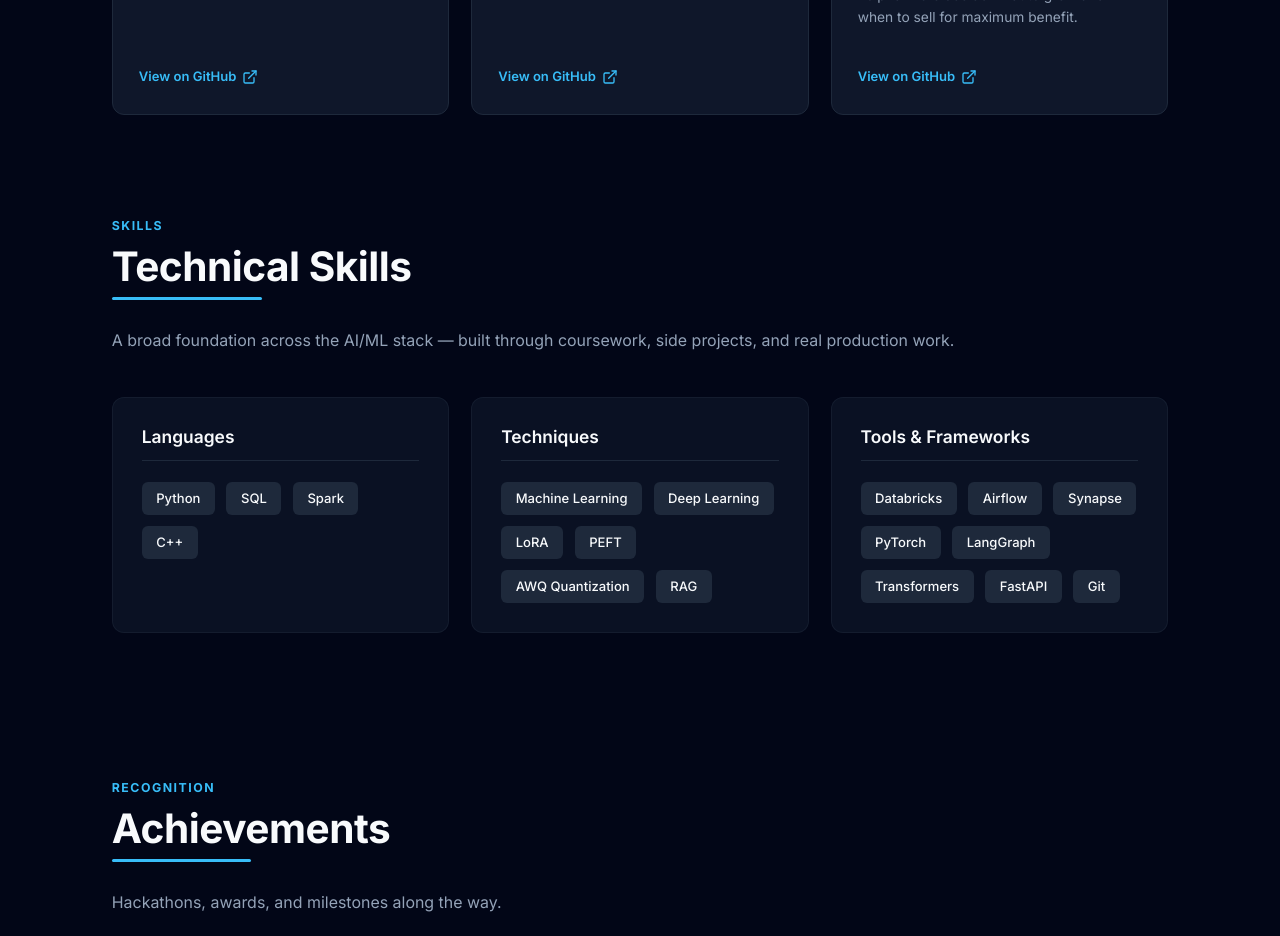
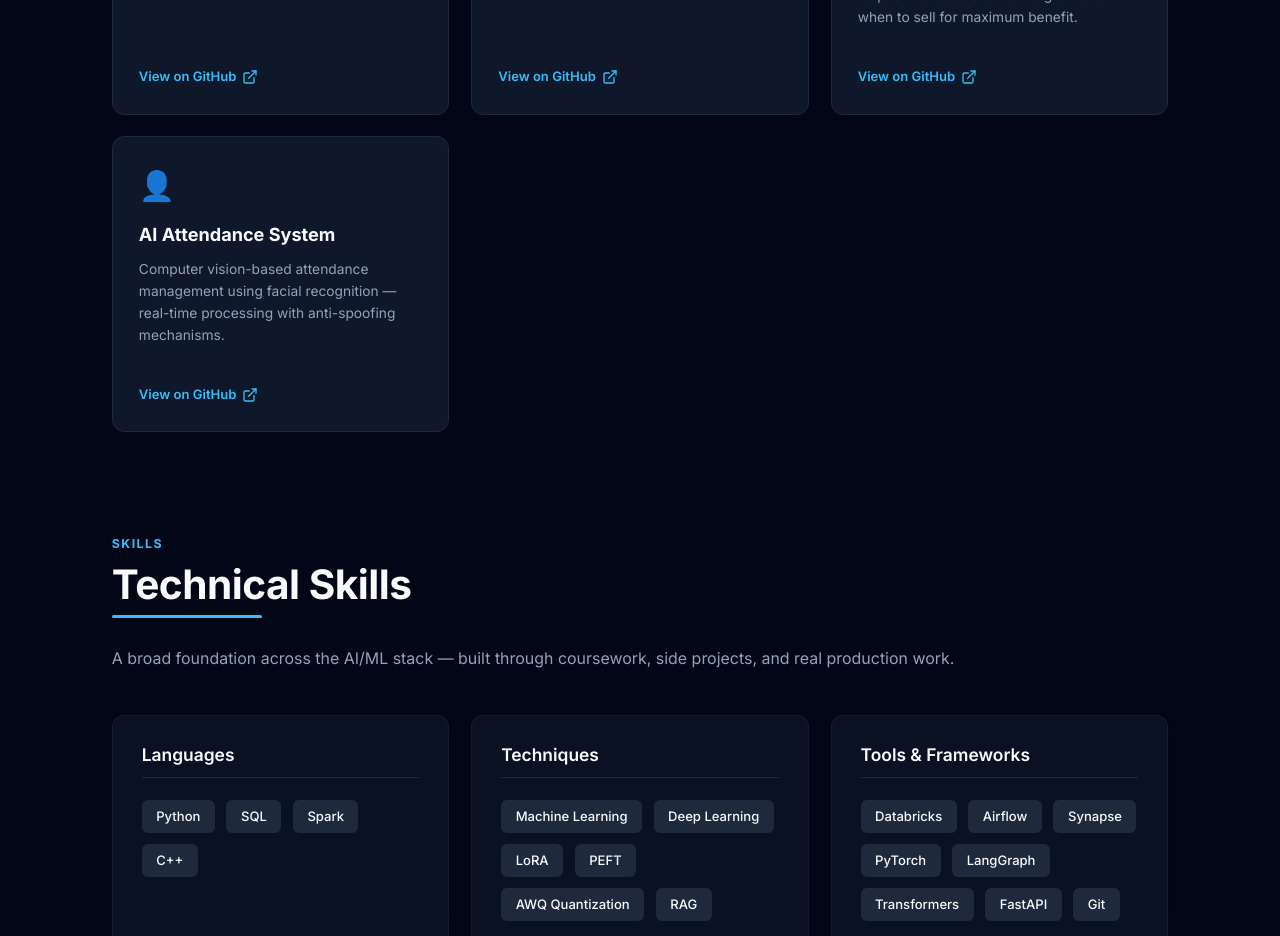
Before and after one commit to Aadish-Sanghvi/portfolio, a React (Vite) app: page / in a window 1280 px wide. Shown: the part 2180-3116 px from the top of the page. Built offline with nearby package versions, Linux system fonts and the light colour scheme.

Commit message:
github links

```diff
--- a/src/components/Projects.jsx
+++ b/src/components/Projects.jsx
@@ -7,20 +7,26 @@
     {
       title: "NALCO Optimization System",
       description: "<strong>Government of India Patent awarded.</strong> Production software for NALCO to optimise raw-to-finished aluminium processing using ML-based process control. SIH 2024 finalist project.",
-      link: "https://github.com/Aadish-Sanghvi",
+      link: "https://github.com/Aadish-Sanghvi/NALCO-SIH",
       emoji: "🏭"
     },
     {
       title: "MediMind — Multi-Agent Diagnosis",
       description: "Multi-agent AI system for medical diagnosis using collaborative LLMs with agent orchestration for comprehensive health assessment.",
-      link: "https://github.com/Aadish-Sanghvi",
+      link: "https://github.com/Aadish-Sanghvi/Medi-Mind",
       emoji: "🏥"
     },
     {
       title: "Krishi Moolya",
       description: "An end-to-end ML platform for farmers — combines <strong>crop price prediction</strong> using market trend analysis, a <strong>crop recommendation system</strong> based on soil and climate inputs, and actionable insights to help farmers decide what to grow and when to sell for maximum benefit.",
-      link: "https://github.com/Aadish-Sanghvi",
+      link: "https://github.com/Aadish-Sanghvi/Krishi_Moolya",
       emoji: "🌾"
+    },
+    {
+      title: "AI Attendance System",
+      description: "Computer vision-based attendance management using facial recognition — real-time processing with anti-spoofing mechanisms.",
+      link: "https://github.com/Aadish-Sanghvi/AI-powered-attendance-management-system",
+      emoji: "👤"
     }
   ];
 
```
